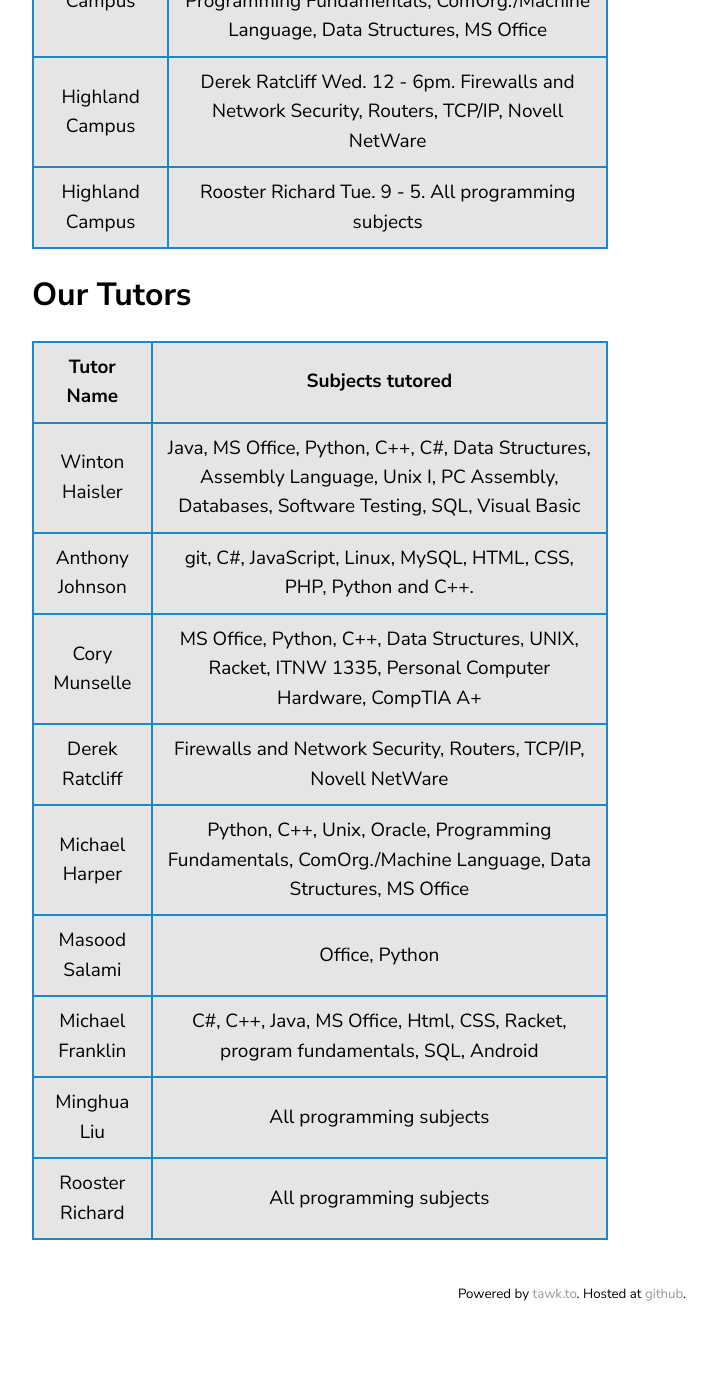
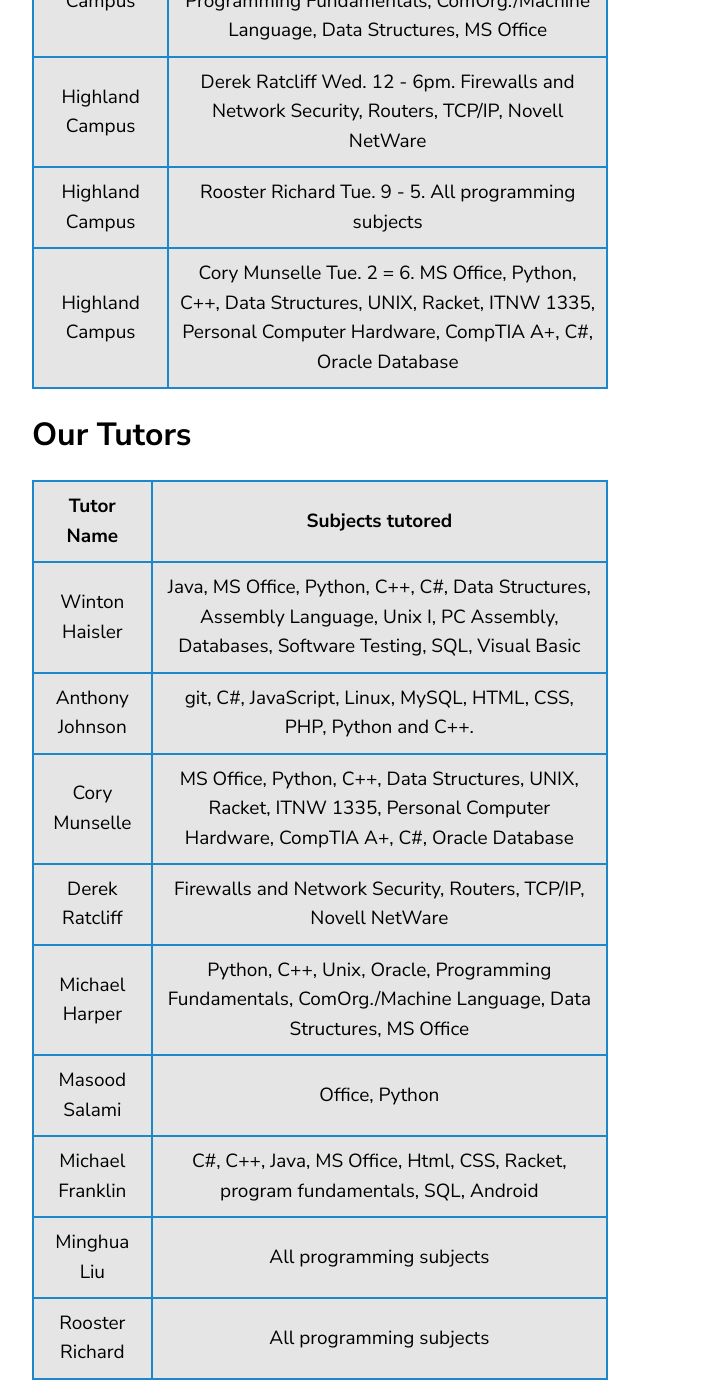
Before and after one commit to roosterrichard/acctutor, a Jekyll site: the page built from index.md, in a window 1280 px wide and 1400 px high, scrolled down 1898 px. Shown: the whole window, without its empty margins (68-785 px from the left). Built offline with Jekyll 4.4.1, drawn with Linux system fonts in a browser that asks for light colours; our own code applies the rules of GitHub Pages for plain Markdown files; before the commit the page ends 3248 px from its top, so only the background shows below that.

Commit message:
Update index.md

```diff
--- a/index.md
+++ b/index.md
@@ -32,6 +32,7 @@ This is a first come first serve system where the average wait time is < 3 minut
 <tr><td>Round Rock Campus</td><td>Michael Harper Tue - Thu: 10am-3pm, Fri: 10am-2pm Python, C++, Unix, Oracle, Programming Fundamentals, ComOrg./Machine Language, Data Structures, MS Office</td></tr>
 <tr><td>Highland Campus</td><td>Derek Ratcliff Wed. 12 - 6pm. Firewalls and Network Security, Routers, TCP/IP, Novell NetWare</td></tr>
 <tr><td>Highland Campus</td><td>Rooster Richard Tue. 9 - 5. All programming subjects</td></tr>
+<tr><td>Highland Campus</td><td>Cory Munselle Tue. 2 = 6. MS Office, Python, C++, Data Structures, UNIX, Racket, ITNW 1335, Personal Computer Hardware, CompTIA A+, C#, Oracle Database</td></tr>
 </table>
 
 ## Our Tutors
@@ -42,7 +43,7 @@ This is a first come first serve system where the average wait time is < 3 minut
 </tr>
 <tr><td>Winton Haisler</td><td>Java, MS Office, Python, C++, C#, Data Structures, Assembly Language, Unix I, PC Assembly, Databases, Software Testing, SQL, Visual Basic</td></tr>
 <tr><td>Anthony Johnson</td><td>git, C#, JavaScript, Linux, MySQL, HTML, CSS, PHP, Python and C++.</td></tr>
-<tr><td>Cory Munselle</td><td>MS Office, Python, C++, Data Structures, UNIX, Racket, ITNW 1335, Personal Computer Hardware, CompTIA A+</td></tr>
+<tr><td>Cory Munselle</td><td>MS Office, Python, C++, Data Structures, UNIX, Racket, ITNW 1335, Personal Computer Hardware, CompTIA A+, C#, Oracle Database</td></tr>
 <tr><td>Derek Ratcliff</td><td>Firewalls and Network Security, Routers, TCP/IP, Novell NetWare</td></tr>
 <tr><td>Michael Harper</td><td>Python, C++, Unix, Oracle, Programming Fundamentals, ComOrg./Machine Language, Data Structures, MS Office</td></tr>
 <tr><td>Masood Salami</td><td>Office, Python</td></tr>
```
